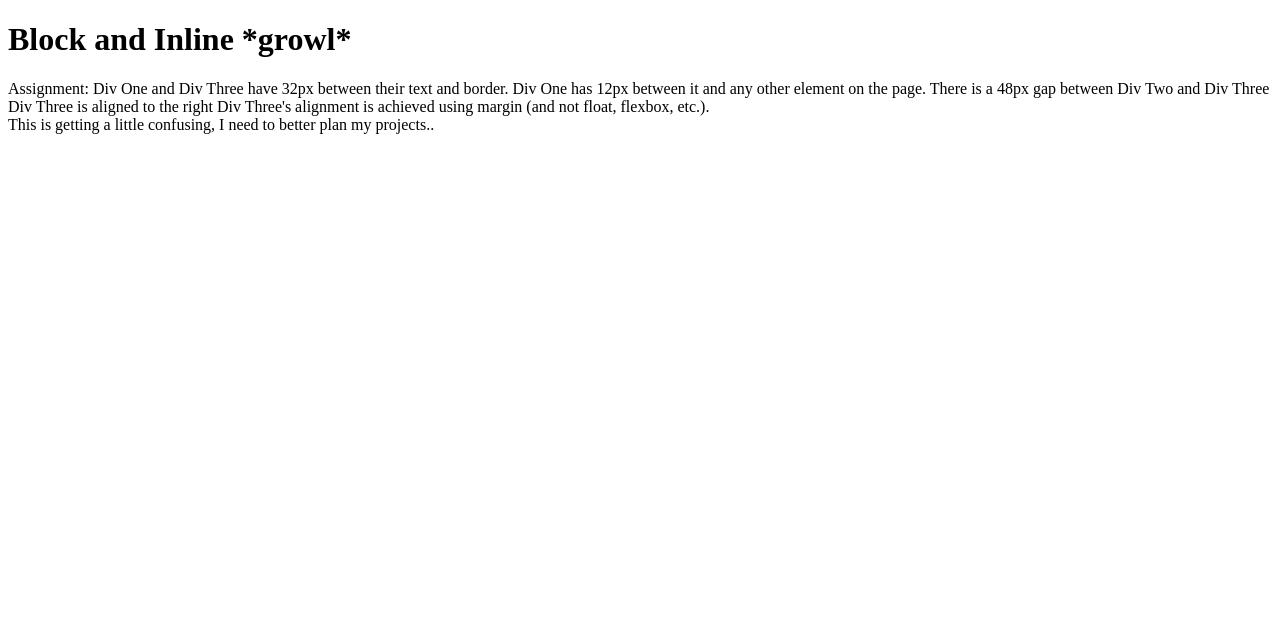
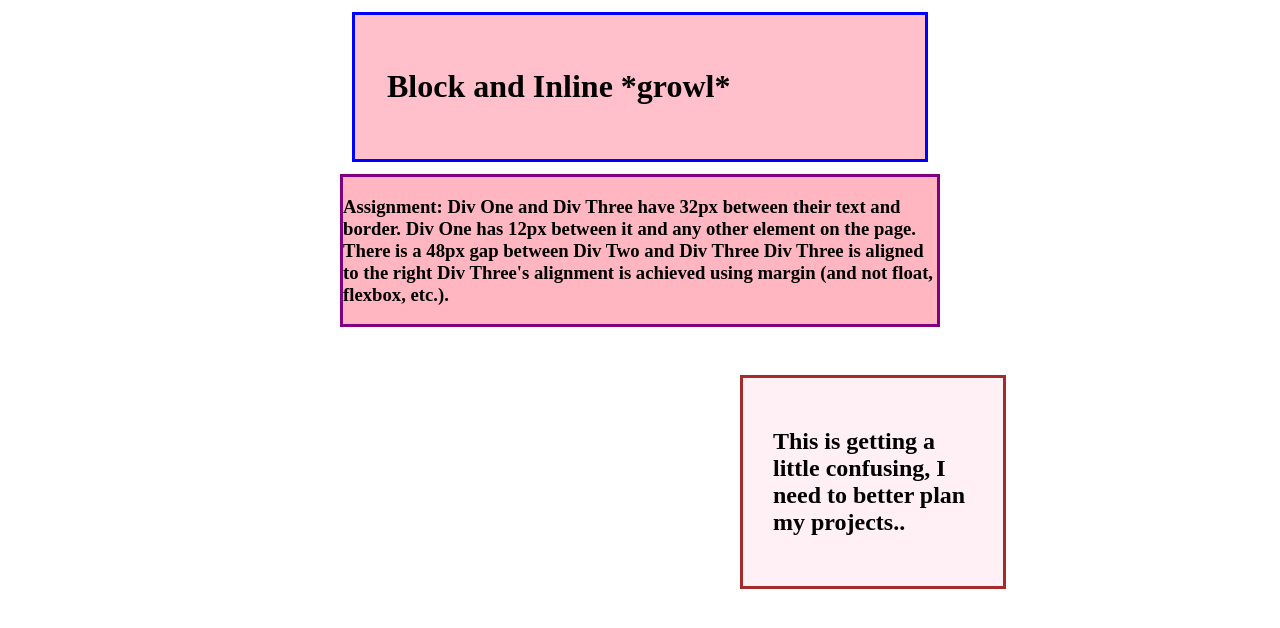
Before and after one commit to herrscherofmatcha/monster-high-site, a plain HTML site: page block-inline-test.html in a window 1280 px wide. Drawn offline with Linux system fonts and the light colour scheme; files that its build step writes are made by us from their sources.

Commit message:
Add Block and Inline Elements

```diff
--- a/block-inline-test.html
+++ b/block-inline-test.html
@@ -3,22 +3,21 @@
 <head>
     <meta charset="utf-8">
     <title>Block and Inline</title>
-    <link rel="stylesheets" href="../monster-high-website/css/style.css">
+    <link rel="stylesheet" href="../monster-high-website/css/styles.css">
 </head>
 <body>
-    <div class="Header">
+    <div class="first">
         <h1>Block and Inline *growl*</h1>
     </div>
     <div class="main-content">
-        Assignment: Div One and Div Three have 32px between their text and border.
+        <h3>Assignment: Div One and Div Three have 32px between their text and border.
             Div One has 12px between it and any other element on the page.
             There is a 48px gap between Div Two and Div Three
             Div Three is aligned to the right
-            Div Three's alignment is achieved using margin (and not float, flexbox, etc.).
-
+            Div Three's alignment is achieved using margin (and not float, flexbox, etc.).</h3>
     </div>
-    <div class="div-three">
-        This is getting a little confusing, I need to better plan my projects..
+    <div class="div3">
+        <h2>This is getting a little confusing, I need to better plan my projects..</h2>
     </div>
 </body>
 </html>
--- /dev/null
+++ b/css/styles.css
@@ -0,0 +1,22 @@
+body {
+    width: 600px;
+    margin: 0 auto;
+}
+.first {
+    background: pink;
+    border: 3px solid blue;
+    padding: 32px;
+    margin: 12px;
+}
+.main-content {
+    background: lightpink;
+    border: 3px solid purple;
+    margin-bottom: 48px;
+}
+.div3 {
+    background: lavenderblush;
+    border: 3px solid brown;
+    width: 200px;
+    padding: 30px;
+    margin-left: 400px;
+}
```
